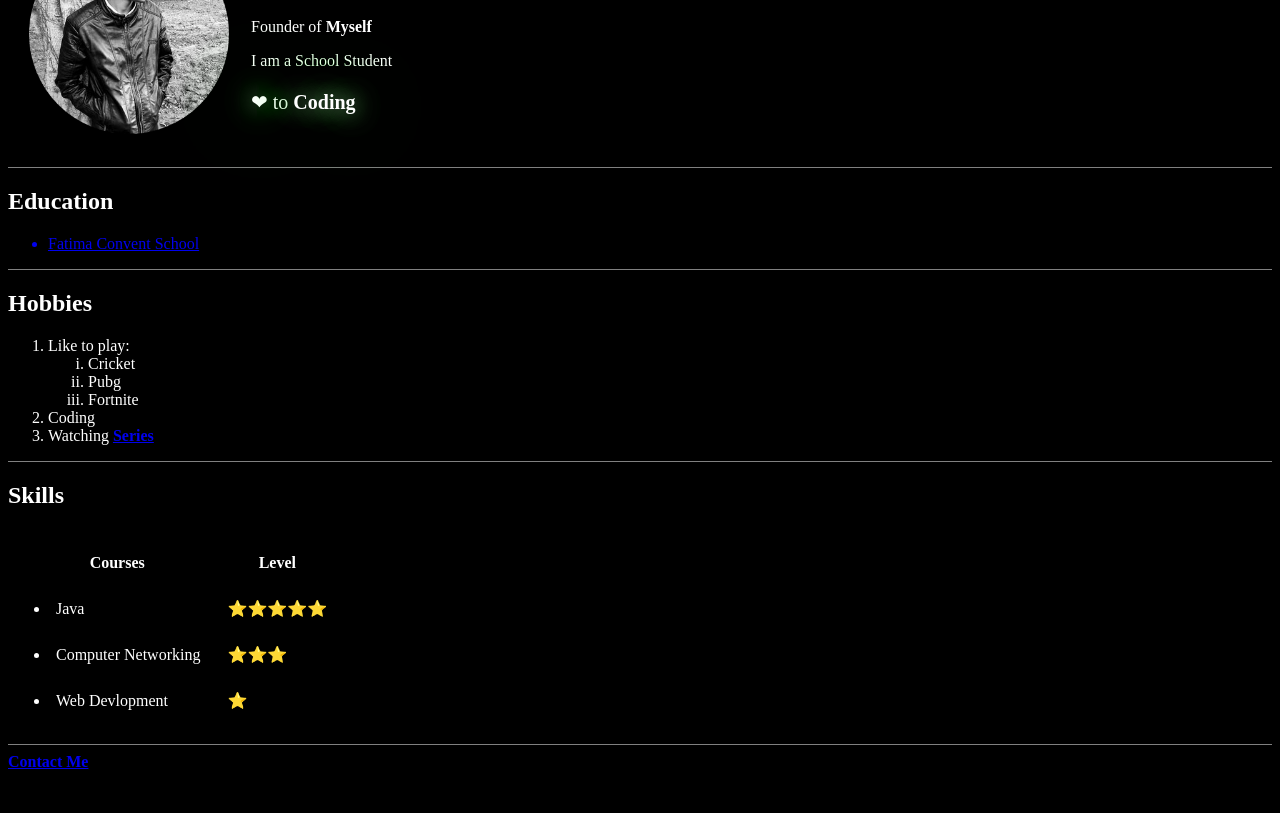
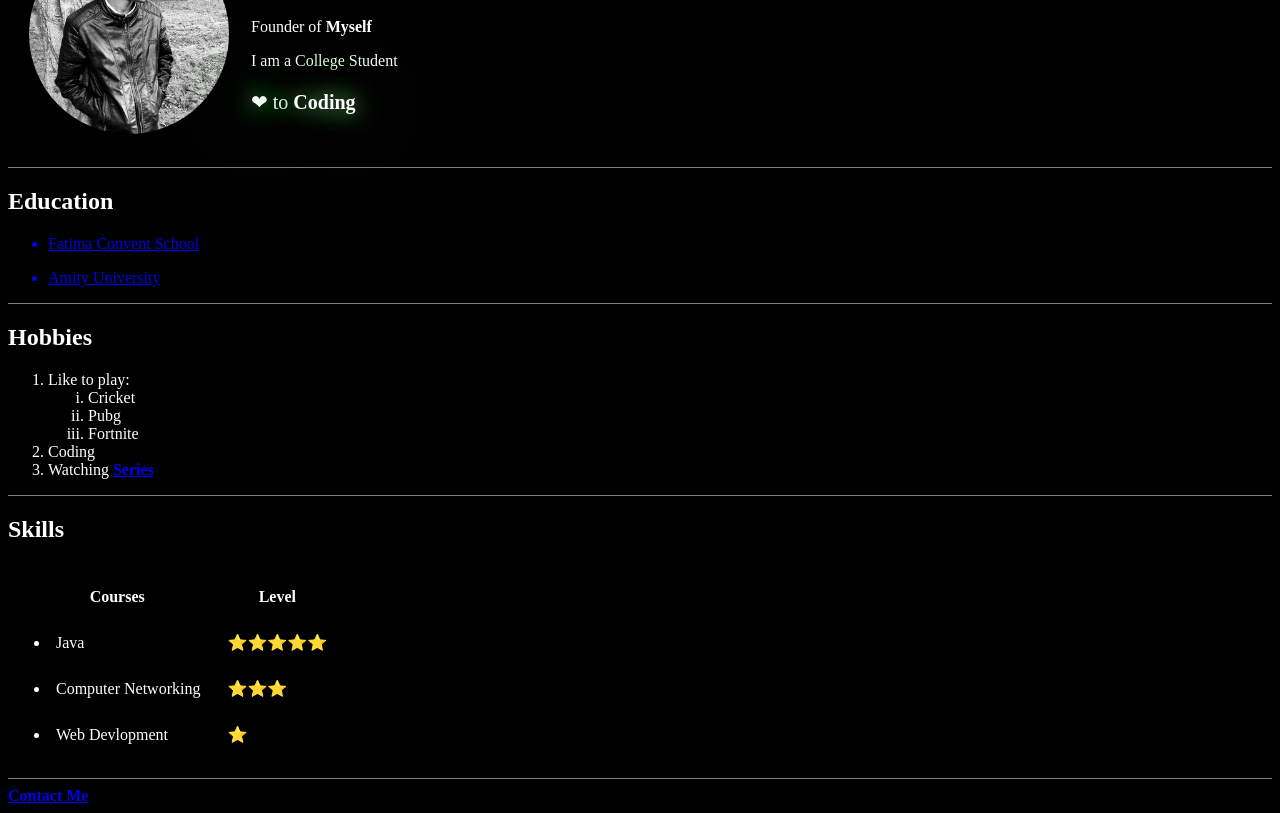
Before and after one commit to ShivamSaha08/html-personal-site, a plain HTML site: page index.html in a window 1280 px wide. Shown: the part 95-908 px from the top of the page. Before the commit the page ends 874 px from the top, so only its background shows below. Drawn offline with Linux system fonts and the light colour scheme.

Commit message:
Update index.html

```diff
--- a/index.html
+++ b/index.html
@@ -57,13 +57,14 @@
       <td><img src="shivam.png.png" alt="shivam saha's profile picture" width="200" height="200"></td>
       <td><h1>SHIVAM SAHA</h1>
       <p>Founder of <strong>Myself</strong></p>
-      <p>I am a School Student</p>
+      <p>I am a College Student</p>
       <p class="glow">❤ to <strong>Coding</strong> </p></td>
     </tr>
   </table>
   <hr noshade>
   <h2>Education</h2>
   <a href="https://fatimaconventschool.com/"><ul> <li>Fatima Convent School</li></ul></a>
+  <a href="hhttps://amity.edu/"><ul> <li>Amity University</li></ul></a>
 
   <hr noshade>
   <h2>Hobbies</h2>
```
